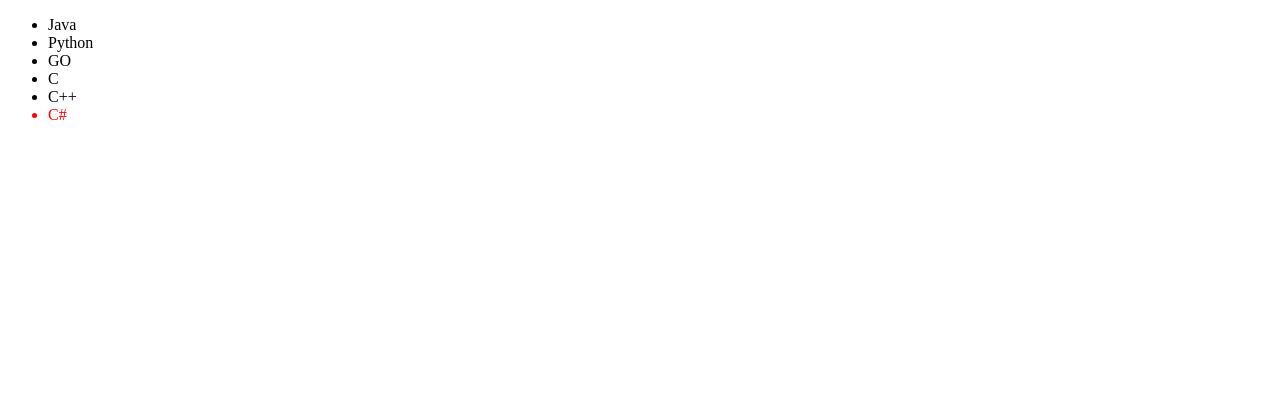
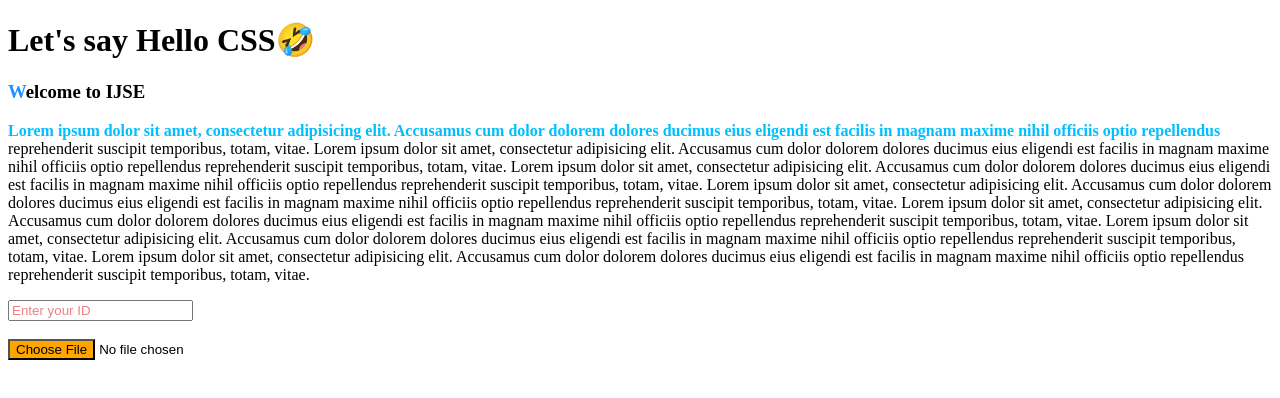
Before and after one commit to MinuraWije/its-1119-css, a plain HTML site: page index.html in a window 1280 px wide. Drawn offline with Linux system fonts and the light colour scheme.

Commit message:
css day 2 pre lunch break.

```diff
--- a/index.html
+++ b/index.html
@@ -6,39 +6,53 @@
 
     <style>
         /*
-            pseudo class selectors- part02
+            pseudo element selectors
             select a part of an element
         */
-        /*li:first-child{
-            color: red;
+        h1::before{
+            content: "Let's say ";
         }
-        li:last-child{
-            color: aqua;
+        h1::after{
+            content: "🤣";
         }
-        li:nth-child(4){
-            color: greenyellow;
+        h3::first-letter{
+          color: dodgerblue;
         }
-        li:nth-child(3){
-            color: lightsalmon;
-        }*/
-        li:nth-last-child(1){
-            color: red;
+        p::first-line{
+            color: deepskyblue;
+            font-weight: bolder;
+        }
+        input::placeholder{
+            color: lightcoral;
+        }
+        input::file-selector-button{
+            background: orange;
+        }
+        /*pseudo element selector should be before pseudo class selector*/
+        input::file-selector-button:hover{
+            background: green;
         }
     </style>
 
 </head>
 
 <body>
+    <h1>Hello CSS</h1>
 
-    <ul>
-        <li>Java</li>
-        <li>Python</li>
-        <li>GO</li>
-        <li>C</li>
-        <li>C++</li>
-        <li>C#</li>
-    </ul>
+    <h3>Welcome to IJSE</h3>
+    <p>
+        Lorem ipsum dolor sit amet, consectetur adipisicing elit. Accusamus cum dolor dolorem dolores ducimus eius eligendi est facilis in magnam maxime nihil officiis optio repellendus reprehenderit suscipit temporibus, totam, vitae.
+        Lorem ipsum dolor sit amet, consectetur adipisicing elit. Accusamus cum dolor dolorem dolores ducimus eius eligendi est facilis in magnam maxime nihil officiis optio repellendus reprehenderit suscipit temporibus, totam, vitae.
+        Lorem ipsum dolor sit amet, consectetur adipisicing elit. Accusamus cum dolor dolorem dolores ducimus eius eligendi est facilis in magnam maxime nihil officiis optio repellendus reprehenderit suscipit temporibus, totam, vitae.
+        Lorem ipsum dolor sit amet, consectetur adipisicing elit. Accusamus cum dolor dolorem dolores ducimus eius eligendi est facilis in magnam maxime nihil officiis optio repellendus reprehenderit suscipit temporibus, totam, vitae.
+        Lorem ipsum dolor sit amet, consectetur adipisicing elit. Accusamus cum dolor dolorem dolores ducimus eius eligendi est facilis in magnam maxime nihil officiis optio repellendus reprehenderit suscipit temporibus, totam, vitae.
+        Lorem ipsum dolor sit amet, consectetur adipisicing elit. Accusamus cum dolor dolorem dolores ducimus eius eligendi est facilis in magnam maxime nihil officiis optio repellendus reprehenderit suscipit temporibus, totam, vitae.
+        Lorem ipsum dolor sit amet, consectetur adipisicing elit. Accusamus cum dolor dolorem dolores ducimus eius eligendi est facilis in magnam maxime nihil officiis optio repellendus reprehenderit suscipit temporibus, totam, vitae.
+    </p>
+    <form>
+        <input type="text" placeholder="Enter your ID"><br><br>
 
-
+        <input type="file" placeholder="Choose file">
+    </form>
 </body>
 </html>
```
